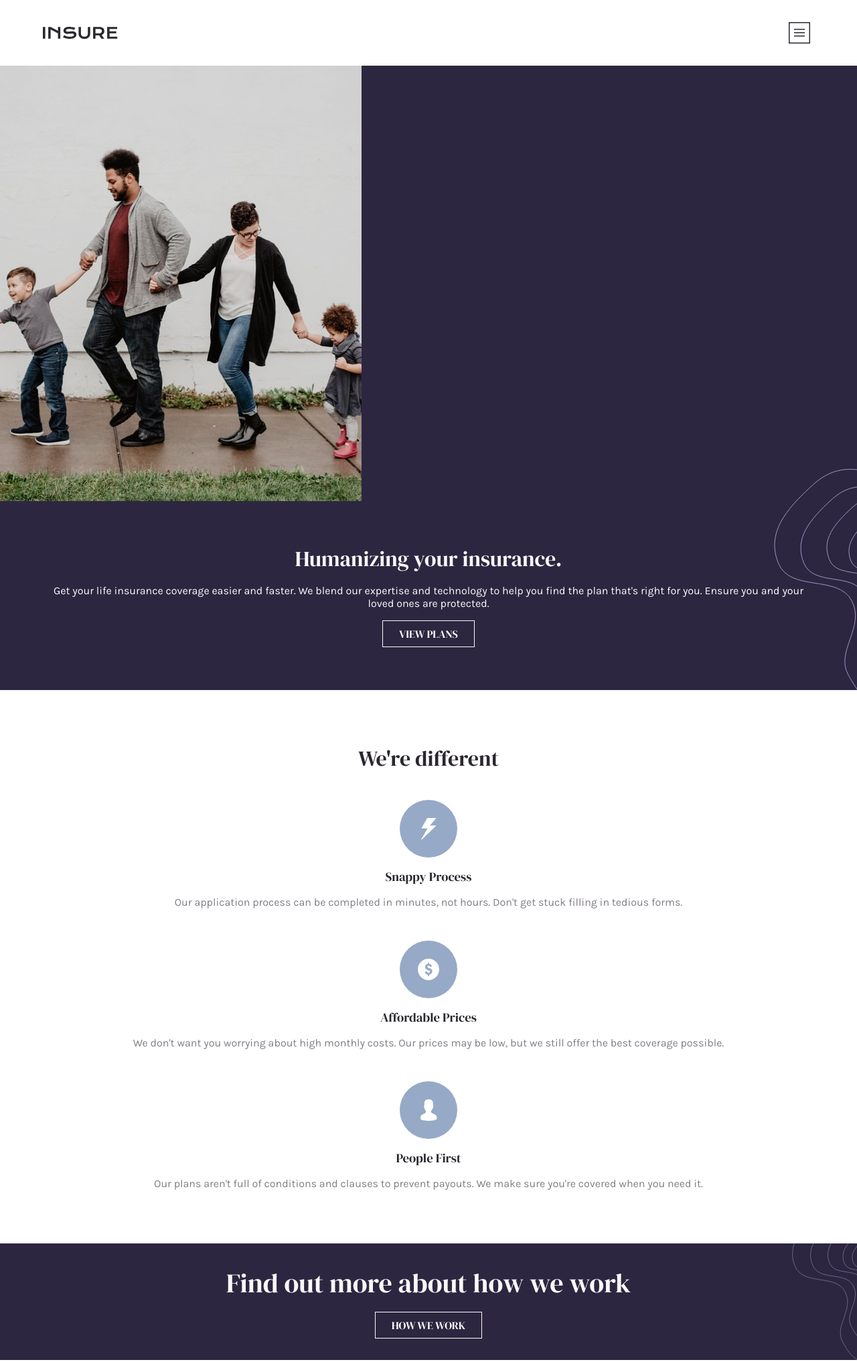
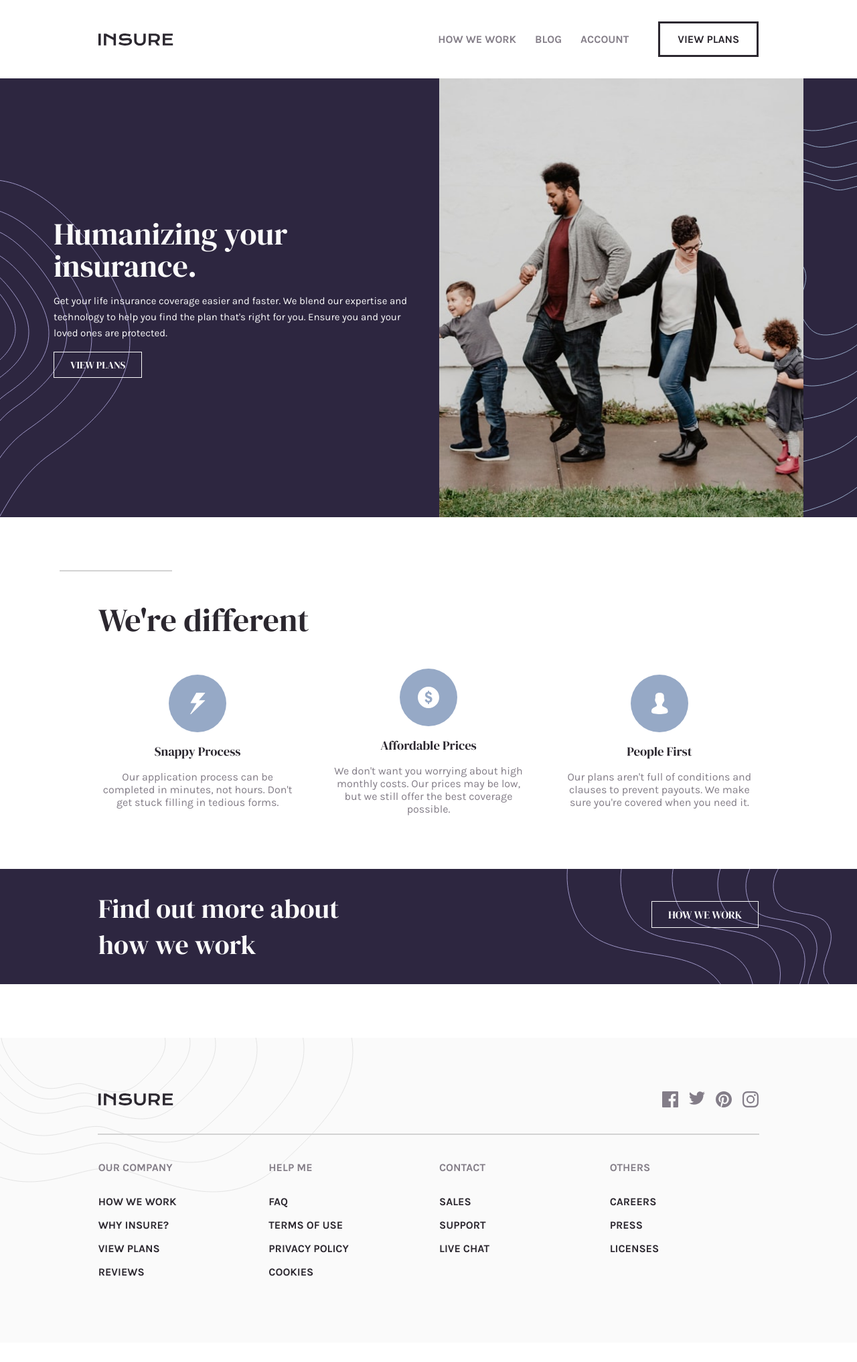
Before and after one commit to to-my-learning-path/insure-landing-page, a plain HTML site: page index.html in a window 1280 px wide. Shown: the top 2033 px of the page at 67% size. After the commit the page ends 2004 px from the top, so only its background shows below. Drawn offline with Linux system fonts and the light colour scheme.

Commit message:
Updated Desktop-View css

```diff
--- a/index.html
+++ b/index.html
@@ -54,6 +54,7 @@
     </header>
     <main>
       <section class="hero">
+        <div class="container">
           <picture>
             <source
               srcset="./images/image-intro-desktop.jpg"
@@ -66,7 +67,6 @@
             />
           </picture>
           <div class="hero__body">
-          <div class="container">
             <div class="hero__content">
               <h1>Humanizing your insurance.</h1>
               <p>
--- a/style.css
+++ b/style.css
@@ -103,6 +103,7 @@ ul {
   list-style: none;
   padding: 0;
 }
+
 body {
   font-size: var(--fs);
   font-weight: var(--fw-400);
@@ -118,7 +119,7 @@ h3 {
 }
 
 .container {
-  width: 90%;
+  width: 87.2%;
   margin-inline: auto;
 }
 
@@ -144,6 +145,7 @@ h3 {
   display: none;
 }
 
+@media screen and (max-width: 767px) {
   .main-nav[data-visible="false"] {
     display: none;
   }
@@ -180,6 +182,7 @@ h3 {
   .main-nav[data-visible="true"] li {
     margin-top: 2rem;
   }
+}
 
 .cta-button {
   padding: 1rem 2rem;
@@ -196,9 +199,15 @@ h3 {
 .hero {
   color: var(--very-light-gray);
   text-align: center;
-  background: url(./images/bg-pattern-intro-left-mobile.svg) top left no-repeat,
-    url(./images/bg-pattern-intro-right-mobile.svg) bottom right no-repeat,
-    var(--dark-violet);
+  background-color: var(--dark-violet);
+}
+
+.hero .container {
+  width: 100%;
+}
+
+.hero img {
+  width: 100%;
 }
 
 .hero__body {
@@ -210,18 +219,24 @@ h3 {
   order: 1;
   padding-block: 4rem;
   position: relative;
+  background: url(./images/bg-pattern-intro-left-mobile.svg) top left no-repeat,
+    url(./images/bg-pattern-intro-right-mobile.svg) bottom right no-repeat;
 }
 
 .hero__content h1 {
-  font-size: 2rem;
+  font-size: 2.875rem;
+  line-height: 3rem;
 }
 
 .hero__content p {
+  font-size: 0.9375rem;
+  line-height: 1.5rem;
   font-family: var(--fw-secondary);
   margin-block: 1rem;
 }
 
 .hero__content .cta-button {
+  font-size: 0.9375rem;
   padding: 0.5rem 1.5rem;
 }
 
@@ -235,6 +250,16 @@ h3 {
 .features {
   text-align: center;
   margin-block: 5rem;
+  position: relative;
+}
+
+.features::before {
+  content: "";
+  position: absolute;
+  top: 0;
+  left: 30%;
+  right: 30%;
+  outline: 1px solid lightgray;
 }
 
 .features__list {
@@ -255,8 +280,8 @@ h3 {
 }
 
 .features h2 {
-  margin-block: 2.5rem;
-  font-size: 2rem;
+  padding-block: 2.5rem;
+  font-size: 2.5rem;
 }
 
 .features__list-item p {
@@ -306,7 +331,17 @@ footer {
   justify-content: center;
   align-items: center;
   gap: 2rem;
-  margin-bottom: 5rem;
+  padding-bottom: 2.5rem;
+  position: relative;
+}
+
+.footer__header::after {
+  content: "";
+  position: absolute;
+  bottom: 0;
+  left: 0;
+  right: 0;
+  outline: 1px solid lightgray;
 }
 
 .social-media__list {
@@ -324,6 +359,7 @@ footer {
   font-family: var(--fw-secondary);
   color: var(--very-dark-violet);
   font-weight: var(--fw-700);
+  padding-top: 2.5rem;
 }
 
 .footer__list {
@@ -344,3 +380,126 @@ footer {
 .footer__list-item ul li a:hover {
   text-decoration: underline;
 }
+
+@media screen and (min-width: 768px) {
+  .toggle-button {
+    display: none;
+  }
+
+  .main-nav {
+    display: block;
+    color: var(--dark-grayish-violet);
+    text-transform: uppercase;
+    font-family: var(--fw-secondary);
+    font-weight: var(--fw-700);
+  }
+
+  .main-nav ul {
+    display: flex;
+    justify-content: space-between;
+    align-items: center;
+    gap: 1.75rem;
+  }
+
+  .main-nav a:hover {
+    text-decoration: underline;
+  }
+
+  .main-nav .cta-button {
+    padding: 0.875rem 1.625rem;
+    margin-left: 1rem;
+    color: var(--very-dark-violet);
+    border: 3px solid var(--very-dark-violet);
+  }
+
+  .main-nav .cta-button:hover {
+    color: var(--very-light-gray);
+    border: 3px solid var(--very-light-gray);
+    background-color: var(--very-dark-violet);
+  }
+
+  .features__list {
+    grid-template-columns: repeat(3, 1fr);
+  }
+  footer {
+    background: url(./images/bg-pattern-footer-desktop.svg) top left no-repeat,
+      var(--very-light-gray);
+  }
+
+  .footer__list {
+    grid-template-columns: repeat(2, 1fr);
+  }
+}
+
+@media screen and (min-width: 1024px) {
+  .container {
+    width: 77.08%;
+    margin-inline: auto;
+  }
+  .hero {
+    background: url(./images/bg-pattern-intro-left-desktop.svg) bottom left
+        no-repeat,
+      url(./images/bg-pattern-intro-right-desktop.svg) bottom right no-repeat,
+      var(--dark-violet);
+  }
+
+  .hero .container {
+    display: grid;
+    grid-template-columns: 1fr 1fr;
+    align-items: center;
+    gap: 2rem;
+    width: 87.5%;
+  }
+
+  .hero__body {
+    order: -1;
+  }
+
+  .hero__content {
+    text-align: left;
+    background: none;
+  }
+
+  .features::before {
+    left: 7%;
+    right: 80%;
+  }
+
+  .features h2 {
+    font-size: 3rem;
+    text-align: left;
+  }
+
+  .how-we-work {
+    background: url(./images/bg-pattern-how-we-work-desktop.svg) top right
+        no-repeat,
+      var(--dark-violet);
+  }
+
+  .how-we-work .container {
+    display: grid;
+    grid-template-columns: 1fr 1fr;
+    align-content: center;
+  }
+
+  .how-we-work h2 {
+    text-align: left;
+    width: 80%;
+  }
+
+  .how-we-work a {
+    width: fit-content;
+    height: fit-content;
+    margin-left: auto;
+  }
+
+  .footer__header {
+    flex-direction: row;
+    justify-content: space-between;
+  }
+
+  .footer__list {
+    grid-template-columns: repeat(4, 1fr);
+    text-align: left;
+  }
+}
```
Lines whose indentation alone changed are shown as unchanged.
